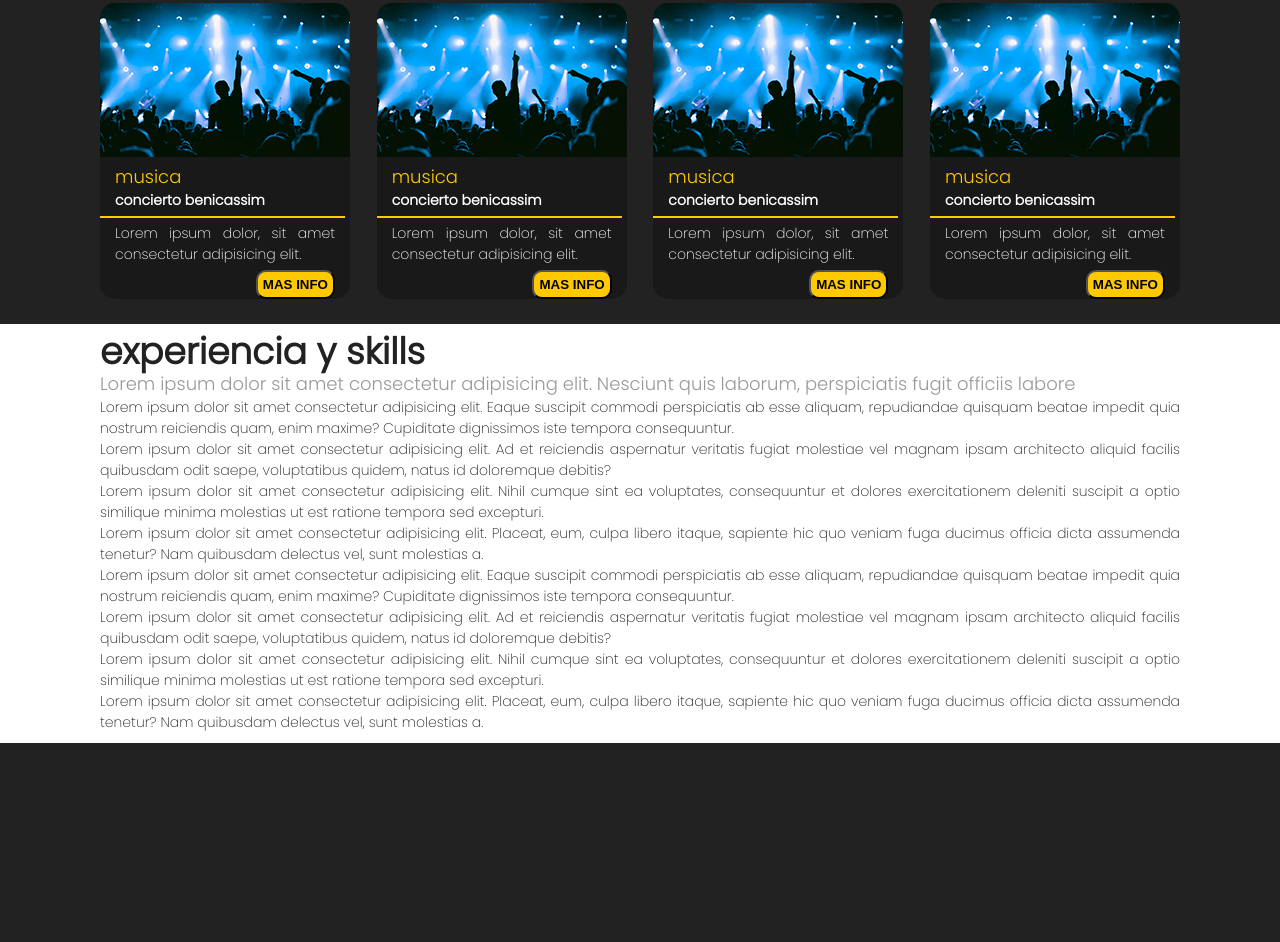
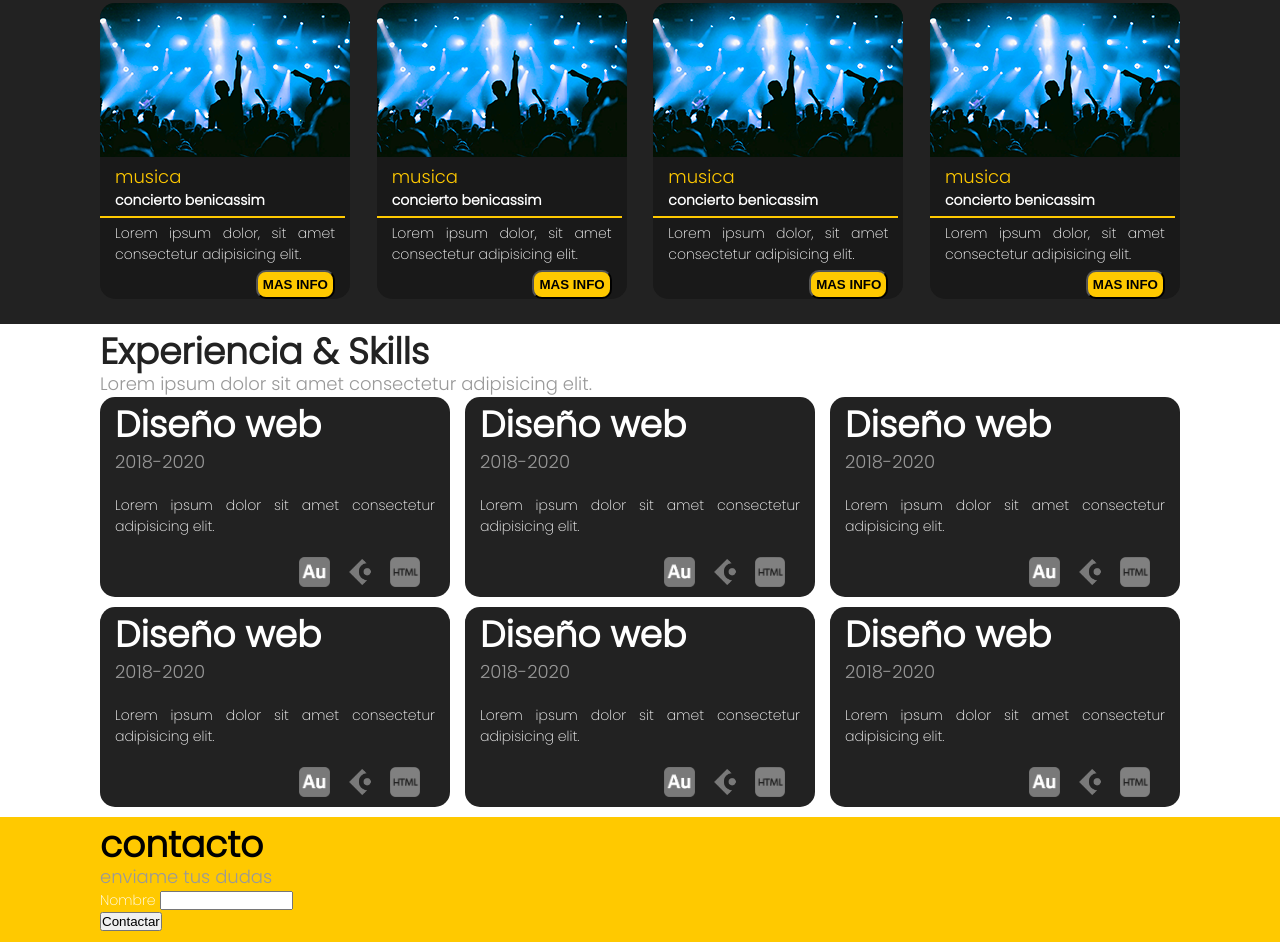
Before and after one commit to tsune211/porfolio, a plain HTML site: page pofolio.html in a window 1280 px wide. Shown: the part 906-1848 px from the top of the page. Before the commit the page ends 1649 px from the top, so only its background shows below. Drawn offline with Linux system fonts and the light colour scheme.

Commit message:
formulario_parte1

```diff
--- a/css/style.css
+++ b/css/style.css
@@ -129,6 +129,14 @@ button {
     height: 70px;
 }
 
+#contactar {
+    background-color: #ffc900;
+}
+
+#contactar h2 {
+    color: #000;
+}
+
 .masinfo button{
     background-color: #ffc900;
     font-weight: 600;
@@ -162,6 +170,14 @@ button {
 }
 
 /*Card portfolio*/
+
+.gridexp {
+    display: grid;
+    grid-template-columns: repeat(3, 350px);
+    grid-gap: 10px;
+    justify-content: space-between;
+    align-content: space-around;
+}
 
 .filaportfolio {
     display: flex;
@@ -204,3 +220,30 @@ button {
 .card .masinfo button {
     float: right;
 }
+
+.cardexp {
+    background-color: #222;
+    border-radius: 15px;
+    color: white;
+    padding: 10px 15px;
+}
+
+.cardexp h2 {
+    margin-bottom: 5px;
+}
+
+.cardexp h3 {
+    margin-bottom: 20px;
+}
+
+.cardexp p {
+    margin-bottom: 20px;
+}
+
+.cardexp ul {
+    display: flex;
+    justify-content: flex-end;
+}
+.cardexp li {
+    height: 30px;
+}
--- a/pofolio.html
+++ b/pofolio.html
@@ -42,12 +42,12 @@
             </div>
             <div id="contenido-sobremi">
                 <h2>SOBRE MÍ</h2>
-                <p>Soy <strong>Rodolfo Mariscal</strong> apasionado de la <span>tecnología y la programación</span>. Fanatico de los idiomas, tengo un B2 en el idioma ingles y A1 en japones ma gustaria algundia
-                    poderme considerar poliglota. Soy estudiante de ingenieria en sistemas computacionales en la UNITEC.
+                <p>Soy <strong>Rodolfo Mariscal</strong> apasionado de la <span>tecnología y la programación</span>. Lorem ipsum dolor sit amet consectetur,
+                    adipisicing elit. Perspiciatis impedit quisquam neque dolores laudantium reprehenderit voluptatibus consequuntur praesentium veniam delectus laborum, corrupti nulla quis perferendis tempora voluptatum tenetur dolorem cum.
                 </p>
                 <p>
-                    me defino como una persona dedicada y enamorada de lo que hago y que tiene un gra gusto por aprender cosas nuevas constantemente mi maxima es <cite>"No busques cuentos con algún final feliz
-                        Sé feliz sin tanto cuento y ponte a vivir"</cite>.
+                    Lorem ipsum dolor sit amet consectetur adipisicing elit. Rem saepe consectetur deleniti quidem,
+                    nostrum impedit facilis voluptas error ipsam eveniet nisi esse beatae adipisci voluptatibus quo, molestias est. Officiis, qui.<cite>"Lorem "</cite>.
                 </p>
                 <div class="masinfo"><button type="button">MAS INFO</button></div>
             </div>
@@ -95,29 +95,94 @@
 
         <!--bloque de experiencia-->
         <section id="experiencia">
-            <h2>experiencia y skills</h2>
-            <h3>Lorem ipsum dolor sit amet consectetur adipisicing elit. Nesciunt quis laborum, perspiciatis fugit officiis labore</h3>
-            <p>Lorem ipsum dolor sit amet consectetur adipisicing elit. Eaque suscipit commodi perspiciatis ab esse aliquam, repudiandae
-                quisquam beatae impedit quia nostrum reiciendis quam, enim maxime? Cupiditate dignissimos iste tempora consequuntur.</p>
-            <p>Lorem ipsum dolor sit amet consectetur adipisicing elit. Ad et reiciendis aspernatur veritatis fugiat molestiae vel magnam
-                ipsam architecto aliquid facilis quibusdam odit saepe, voluptatibus quidem, natus id doloremque debitis?</p>
-            <p>Lorem ipsum dolor sit amet consectetur adipisicing elit. Nihil cumque sint ea voluptates, consequuntur et dolores
-                exercitationem deleniti suscipit a optio similique minima molestias ut est ratione tempora sed excepturi.</p>
-            <p>Lorem ipsum dolor sit amet consectetur adipisicing elit. Placeat, eum, culpa libero itaque, sapiente hic quo veniam
-                fuga ducimus officia dicta assumenda tenetur? Nam quibusdam delectus vel, sunt molestias a.</p>
-            <p>Lorem ipsum dolor sit amet consectetur adipisicing elit. Eaque suscipit commodi perspiciatis ab esse aliquam, repudiandae
-                    quisquam beatae impedit quia nostrum reiciendis quam, enim maxime? Cupiditate dignissimos iste tempora consequuntur.</p>
-            <p>Lorem ipsum dolor sit amet consectetur adipisicing elit. Ad et reiciendis aspernatur veritatis fugiat molestiae vel magnam
-                    ipsam architecto aliquid facilis quibusdam odit saepe, voluptatibus quidem, natus id doloremque debitis?</p>
-            <p>Lorem ipsum dolor sit amet consectetur adipisicing elit. Nihil cumque sint ea voluptates, consequuntur et dolores
-                    exercitationem deleniti suscipit a optio similique minima molestias ut est ratione tempora sed excepturi.</p>
-            <p>Lorem ipsum dolor sit amet consectetur adipisicing elit. Placeat, eum, culpa libero itaque, sapiente hic quo veniam
-                    fuga ducimus officia dicta assumenda tenetur? Nam quibusdam delectus vel, sunt molestias a.</p>
+            <h2>Experiencia & Skills</h2>
+                <h3>Lorem ipsum dolor sit amet consectetur adipisicing elit.</h3>
+                <div class="gridexp">
+                    <div class="cardexp">
+                        <h2>Diseño web</h2>
+                        <h3 class="textoizquierda">2018-2020</h3>
+                        <p>Lorem ipsum dolor sit amet consectetur adipisicing elit.</p>
+                        <ul>
+                            <li><img src="./imagenes/tecno_au.png" alt="" height="30px"></li>
+                            <li><img src="./imagenes/tecno_cu.png" alt="" height="30px"></li>
+                            <li><img src="./imagenes/tecno_html.png" alt="" height="30px"></li>
+                        </ul>
+                    </div>
+                    <div class="cardexp">
+                        <h2>Diseño web</h2>
+                        <h3 class="textoizquierda">2018-2020</h3>
+                        <p>Lorem ipsum dolor sit amet consectetur adipisicing elit.</p>
+                        <ul>
+                            <li><img src="./imagenes/tecno_au.png" alt="" height="30px"></li>
+                            <li><img src="./imagenes/tecno_cu.png" alt="" height="30px"></li>
+                            <li><img src="./imagenes/tecno_html.png" alt="" height="30px"></li>
+                        </ul>
+                    </div>
+                    <div class="cardexp">
+                        <h2>Diseño web</h2>
+                        <h3 class="textoizquierda">2018-2020</h3>
+                        <p>Lorem ipsum dolor sit amet consectetur adipisicing elit.</p>
+                        <ul>
+                            <li><img src="./imagenes/tecno_au.png" alt="" height="30px"></li>
+                            <li><img src="./imagenes/tecno_cu.png" alt="" height="30px"></li>
+                            <li><img src="./imagenes/tecno_html.png" alt="" height="30px"></li>
+                        </ul>
+                    </div>
+                    <div class="cardexp">
+                        <h2>Diseño web</h2>
+                        <h3 class="textoizquierda">2018-2020</h3>
+                        <p>Lorem ipsum dolor sit amet consectetur adipisicing elit.</p>
+                        <ul>
+                            <li><img src="./imagenes/tecno_au.png" alt="" height="30px"></li>
+                            <li><img src="./imagenes/tecno_cu.png" alt="" height="30px"></li>
+                            <li><img src="./imagenes/tecno_html.png" alt="" height="30px"></li>
+                        </ul>
+                    </div>
+                    <div class="cardexp">
+                        <h2>Diseño web</h2>
+                        <h3 class="textoizquierda">2018-2020</h3>
+                        <p>Lorem ipsum dolor sit amet consectetur adipisicing elit.</p>
+                        <ul>
+                            <li><img src="./imagenes/tecno_au.png" alt="" height="30px"></li>
+                            <li><img src="./imagenes/tecno_cu.png" alt="" height="30px"></li>
+                            <li><img src="./imagenes/tecno_html.png" alt="" height="30px"></li>
+                        </ul>
+                    </div>
+                    <div class="cardexp">
+                        <h2>Diseño web</h2>
+                        <h3 class="textoizquierda">2018-2020</h3>
+                        <p>Lorem ipsum dolor sit amet consectetur adipisicing elit.</p>
+                        <ul>
+                            <li><img src="./imagenes/tecno_au.png" alt="" height="30px"></li>
+                            <li><img src="./imagenes/tecno_cu.png" alt="" height="30px"></li>
+                            <li><img src="./imagenes/tecno_html.png" alt="" height="30px"></li>
+                        </ul>
+                    </div>
+                </div>
+        </section>
+
+        <!--bloque formulario-->
+        <section id="contactar">
+            <h2>contacto</h2>
+            <h3>enviame tus dudas</h3>
+            <form action="#">
+                <div class="itemform">
+                    <label for="nombre">Nombre</label>
+                    <input type="text" id="nombre" name="nombre" minlength="2" maxlength="64" size="14" required>
+                </div>
+                <div class="itemform">
+                    <input type="submit" name="enviar" value="Contactar">
+                </div>
+            </form>
         </section>
     </article>
+
     <!--bloque footer-->
     <footer>
-
+        <ul>
+            <li class="logo"></li>
+            <li></li>
+        </ul>
     </footer>
 </body>
 </html>
```
Also changed, not shown: imagenes/YAMATO.jpg (added), imagenes/YAMATO2.jpg (added), imagenes/tecno_au.png (added), imagenes/tecno_cu.png (added), imagenes/tecno_html.png (added).
